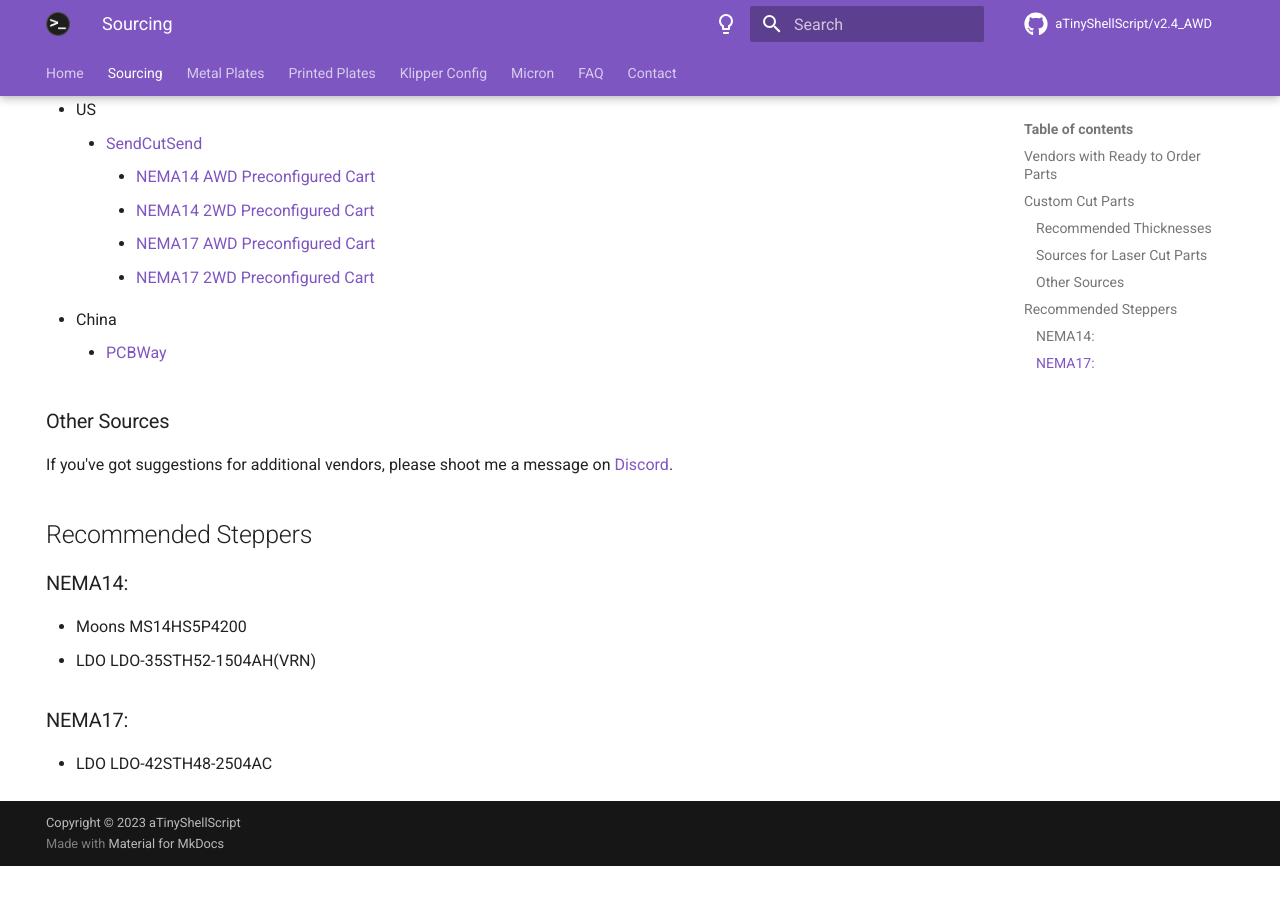
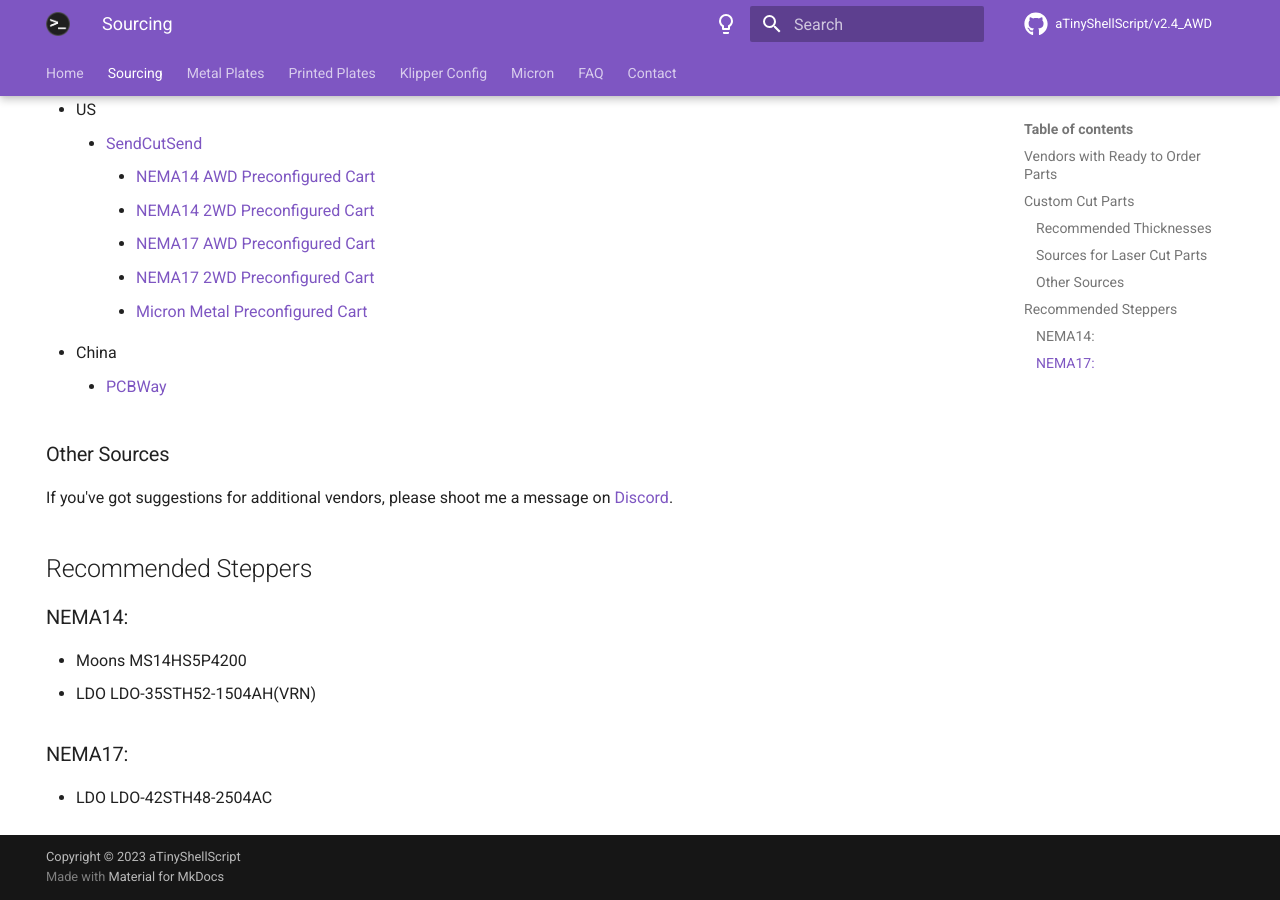
Before and after one commit to aTinyShellScript/awd_docs, an MkDocs documentation site: the page built from docs/sourcing.md, in a window 1280 px wide and 900 px high, scrolled down 715 px. Built offline with MkDocs 1.6.1 and Material for MkDocs 9.7.7, drawn with Linux system fonts in a browser that asks for light colours; comment, search, counter and statistics services are not loaded; before the commit the page ends 1581 px from its top, so only the background shows below that.

Commit message:
Micron Bits

```diff
--- a/docs/sourcing.md
+++ b/docs/sourcing.md
@@ -30,6 +30,7 @@
         * [NEMA14 2WD Preconfigured Cart](https://cart.sendcutsend.com/4cno7qczjzug)
         * [NEMA17 AWD Preconfigured Cart](https://cart.sendcutsend.com/ras3wtuyjylx)
         * [NEMA17 2WD Preconfigured Cart](https://cart.sendcutsend.com/pscmspjxyv6z)
+        * [Micron Metal Preconfigured Cart]()
 * China
     * [PCBWay](https://www.pcbway.com/rapid-prototyping/manufacture/?type=3)
 
```
Also changed, not shown: docs/micron.md (+2 -0 lines), docs/images/micron_gantry.png (added).
